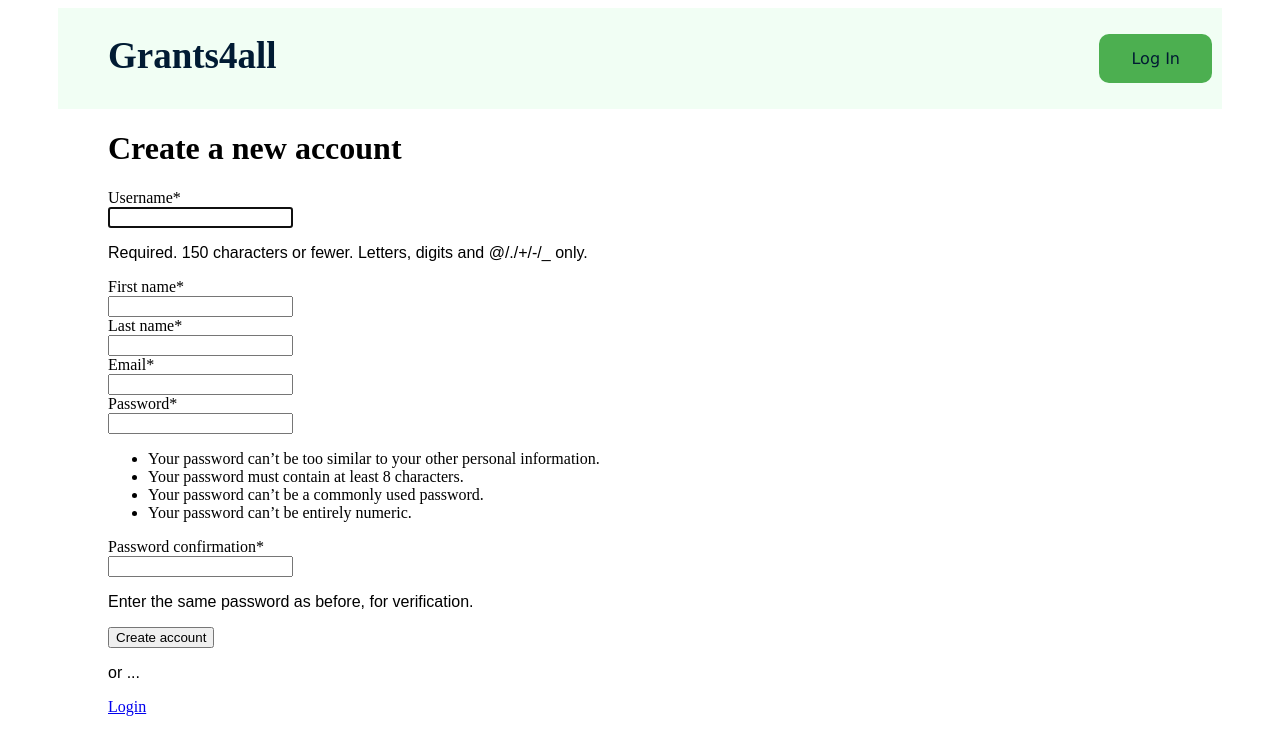
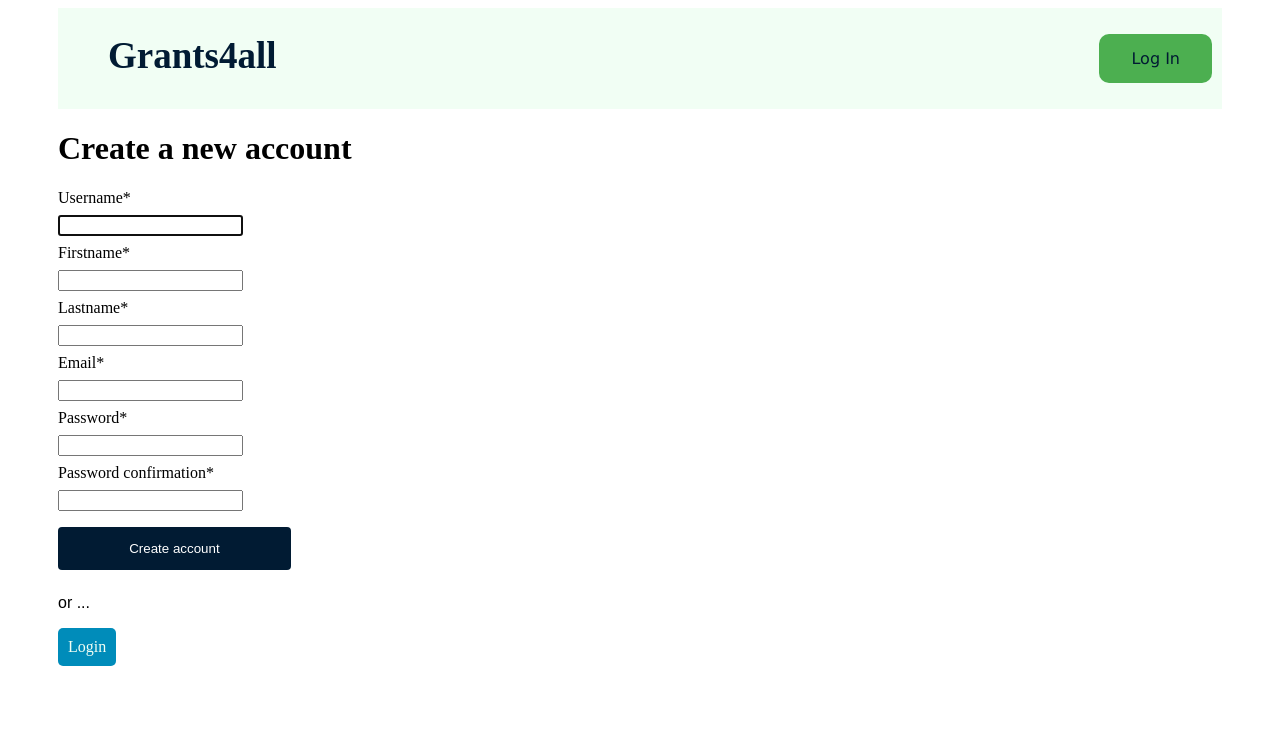
Before and after one commit to phemmylintry/mcq, a Django app: page /register/ in a window 1280 px wide. Shown: the top 755 px of the page. Run offline with Django 3.2, Linux system fonts and the light colour scheme; some libraries are stand-ins or nearby versions.

Commit message:
html fixes

```diff
--- a/mcq_app/forms.py
+++ b/mcq_app/forms.py
@@ -50,14 +50,13 @@ class RegistrationForm(UserCreationForm):
 
     class Meta:
         model = User
-        fields = [
-            'username',
-            'first_name',
-            'last_name',
-            'email',
-            'password1',
-            'password2',
-        ]
+        fields = ['username', 'first_name', 'last_name', 'email', 'password1', 'password2']
+        help_texts = {
+            'username': None,
+            'email': None,
+            'password1': None
+        }
+
 
     def save(self, commit=True):
         user = super(RegistrationForm, self).save(commit=False)
@@ -67,7 +66,6 @@ class RegistrationForm(UserCreationForm):
 
         if commit:
             user.save()
-
         return user
 
 class UserLoginForm(forms.Form):
--- a/mcq_app/static/css/index.css
+++ b/mcq_app/static/css/index.css
@@ -96,8 +96,10 @@ p {
 }
 .sign-up-home {
     border: none;
-    background-color: blue;
+    background-color: #008CBA;
+    border-radius: 5px;
     padding: 10px;
+    float: left;
 }
 .sign-up-home a{
     color: #F1FEF4;
@@ -147,3 +149,31 @@ p {
     text-decoration: none;
     color: #F1FEF4;
 }
+
+.sign-up-form {
+    border-radius: 5px;
+    background-color: #f2f2f2;
+    padding: 40px;
+}
+.help-block {
+    visibility: hidden;
+}
+.form-fields {
+    width: 100%;
+    /* padding: 5px 20px; */
+    margin: 8px 0;
+    display: inline-block;
+    /* border: 1px solid #ccc; */
+    /* border-radius: 4px; */
+    box-sizing: border-box;
+}
+.sign-up input[type=submit] {
+    width: 20%;
+    background-color: #011b33;
+    color: white;
+    padding: 14px 20px;
+    margin: 8px 0;
+    border: none;
+    border-radius: 4px;
+    cursor: pointer;
+}
--- a/mcq_app/templates/mcq_app/home.html
+++ b/mcq_app/templates/mcq_app/home.html
@@ -1,5 +1,5 @@
 {% extends 'base.html' %}
-{% block title %} Let's Quiz | Home {% endblock title %}
+{% block title %} Grants4all | Home {% endblock title %}
 {% block content %}
 
     <section class="text-align:center" style="text-align: center;">
@@ -14,7 +14,7 @@
         <p><strong> Start Your Journey Here:</strong></p>
         <div class="sign-up-home"><a href="{% url 'mcq_app:register' %}">Sign Up</a></div>
         {% else %}
-        <a href="{% url 'mcq_app:quiz' %}" class="btn btn-lg btn-info mt-1">Let's play</a>
+        <a href="{% url 'mcq_app:quiz' %}" class="btn btn-lg btn-info mt-1">Take assessment</a>
         {% endif %}
       </div>
     </section>
--- a/mcq_app/templates/mcq_app/register.html
+++ b/mcq_app/templates/mcq_app/register.html
@@ -3,37 +3,36 @@
 {% block title %} Let's Quiz | {{ title }} {% endblock title %}
 {% block content %}
 {% if not request.user.is_active %}
-
-     <div class="jumbotron jumbotron-fluid">
-        <div class="container">
-          <div class="row">
-            <div class="col-12 col-sm-8 col-md-6 col-lg-4 offset-sm-2 offset-md-3 offset-lg-4">
     <h1 class="mb-3 text-center">Create a new account</h1>
     <form class="mb-3" method="POST" action="">
       {% csrf_token %}
-		        {{form|crispy}}
+      <div>
+        <label>Username* </label> <span class="form-fields">{{ form.username }}</span>
+      </div>
+      <div>
+        <label>Firstname* </label> <span class="form-fields">{{ form.first_name }}</span>
+      </div>
+      <div>
+        <label>Lastname* </label> <span class="form-fields">{{ form.last_name }}</span>
+      </div>
+      <div>
+        <label>Email* </label> <span class="form-fields">{{ form.email }}</span>
+      </div>
+      <div>
+        <label>Password* </label> <span class="form-fields">{{ form.password1 }}</span>
+      </div>
+      <div>
+        <label>Password confirmation* </label> <span class="form-fields">{{ form.password2 }}</span>
+      </div>
+      <div class="sign-up">
         <input type="submit" class="btn btn-info btn-block mb-3" value="{{ title }}">
+      </div>
     </form>
     <div class="text-center">
       <p>or ...</p>
-                <a href="{% url 'mcq_app:login' %}" class="btn btn-success">Login</a>
+      <div class="sign-up-home"><a href="{% url 'mcq_app:login' %}">Login</a></div>
     </div>
-            </div>
-          </div>
-        </div>
-      </div>
-
 {% else %}
-
-    <section id="section-jumbotron" class="jumbotron jumbotron-fluid d-flex justify-content-center align-items-center">
-      <div class="container text-center">
-        <h1 class="display-1 text-info">Let's Quiz</h1>
-        <p class="display-4 d-none d-sm-block">Test your skills and become a master.</p>
-        <p class="lead">We organize quizzes on various topics.</p>
-        <a href="{% url 'mcq_app:quiz' %}" class="btn btn-lg btn-info mt-1">Let's play</a>
-      </div>
-    </section>
-
+  <p>You're already signed in.. Go to <a href="{% url 'home' %}">hompage</a></p>
 {% endif %}
-
 {% endblock content %}
--- a/templates/base.html
+++ b/templates/base.html
@@ -20,7 +20,7 @@
             {% else %}
             <div style="float:right" class="navbar-content-right">
                 <li><h6 class="welcome">{{ request.user.username }} |</h6></li>
-                <li><h6 class="welcome"><a href="{% url 'mcq_app:quiz' %}" class="text-white">Take Quiz  | </a></h6></li>
+                <li><h6 class="welcome"><a href="{% url 'mcq_app:quiz' %}" class="text-white">Take assessment  | </a></h6></li>
                 <li><a href="{% url 'mcq_app:logout' %}" class="login-button">Log Out</a></li>
             </div>
             {% endif %}
```
Also changed, not shown: mcq_app/templates/mcq_app/index.html (+5 -18 lines), mcq_app/templates/mcq_app/login.html (+18 -28 lines). Lines whose indentation alone changed are shown as unchanged.
